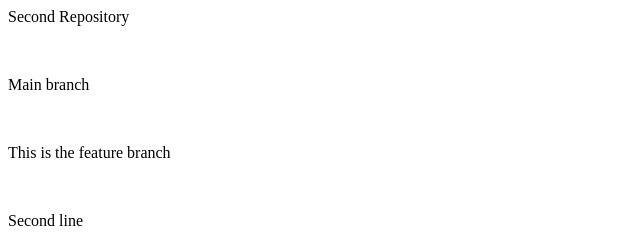
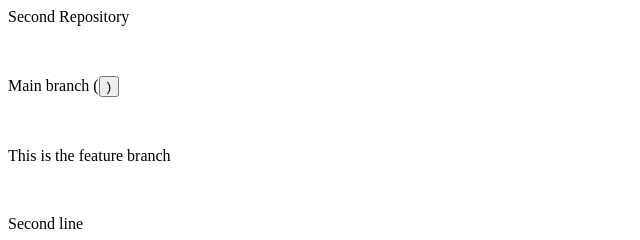
Before and after one commit to Ritvik896/LocalRepo, a plain HTML site: page index.html in a window 1280 px wide. Shown: the full height of the page, 0-640 px from the left. Drawn offline with Linux system fonts and the light colour scheme.

Commit message:
Add Button 1

```diff
--- a/index.html
+++ b/index.html
@@ -1,6 +1,6 @@
 <p>Second Repository</p>
 <br>
-<p>Main branch</p>
+<p>Main branch (<button>)</button></p>
 <br>
 <p>This is the feature branch</p>
 <br>
```
